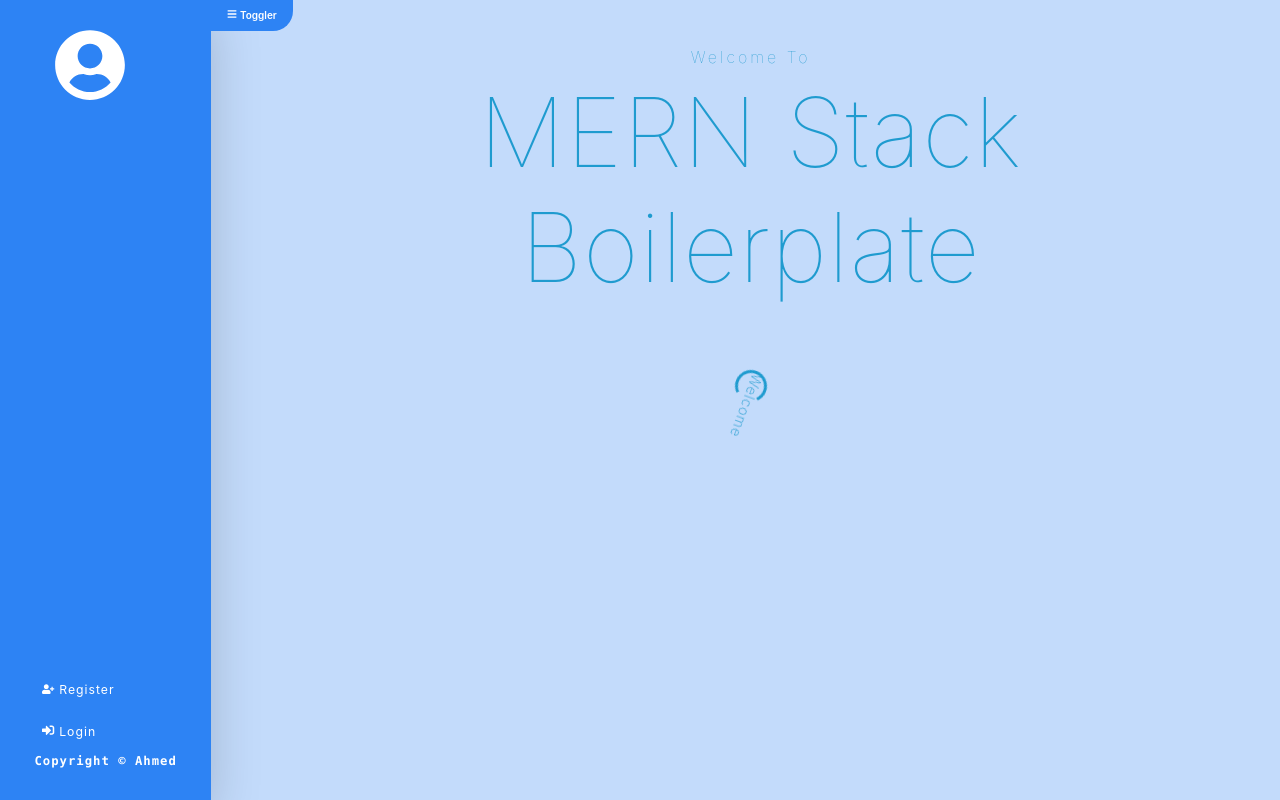
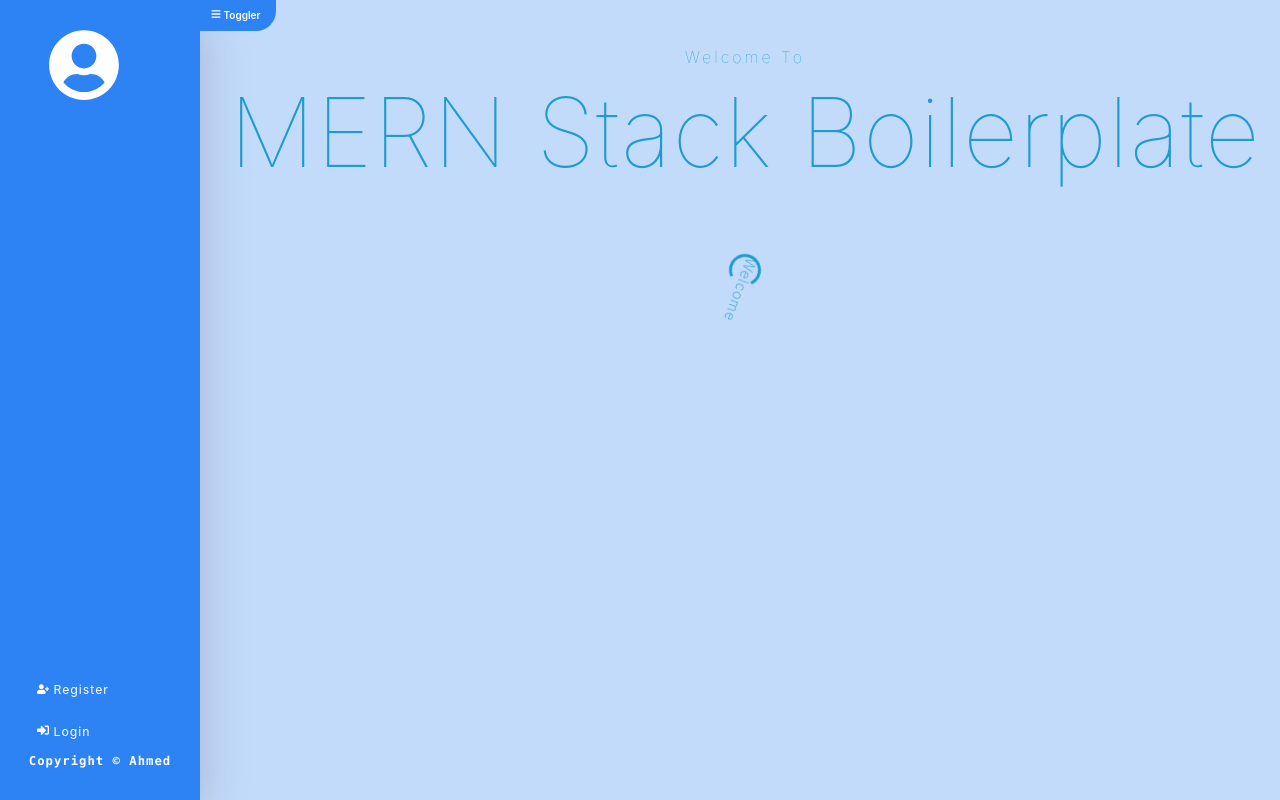
Before and after one commit to ahmedibra28/MERN-Stack-Boilerplate, a React (Create React App) app in the folder frontend/: page / in a window 1280 px wide. Built offline with nearby package versions, Linux system fonts and the light colour scheme; the HTML template or start-up script is replaced by a standard one.

Commit message:
fixed design

```diff
--- a/frontend/src/index.css
+++ b/frontend/src/index.css
@@ -41,8 +41,8 @@ body {
 }
 
 nav {
-  width: 250px;
-  margin-left: -260px;
+  min-width: 200px;
+  margin-left: -200px;
   transition: 0.5s ease-in-out;
 }
 .active-nav {
@@ -56,7 +56,7 @@ nav {
 }
 
 .toggle-btn {
-  margin-left: -25px;
+  margin-left: -30px;
   background: #2d83f4 !important;
   position: fixed;
   border-end-end-radius: 20px;
```
